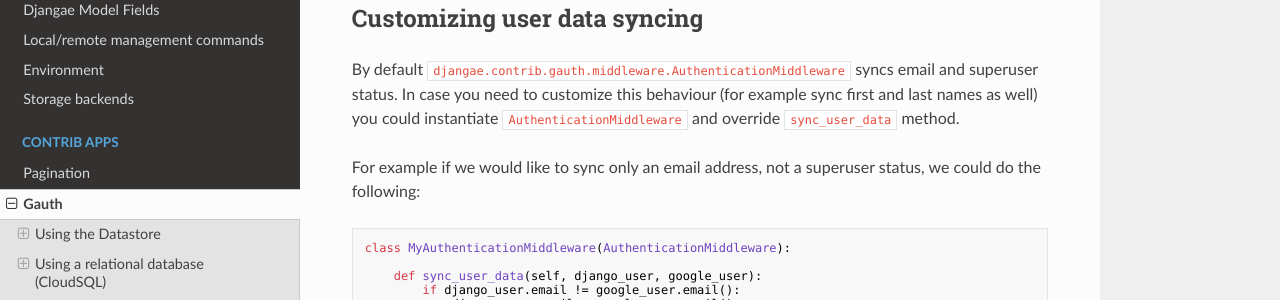
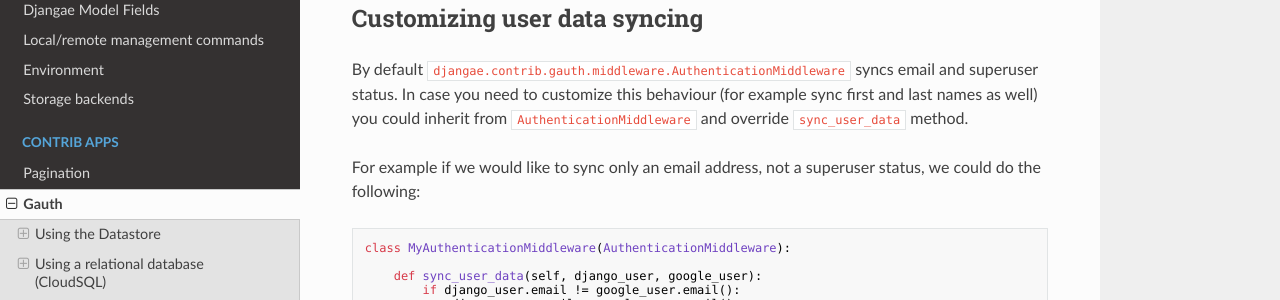
Before and after one commit to wittfabian/djangae, an MkDocs documentation site: the page built from docs/gauth.md, in a window 1280 px wide and 900 px high, scrolled down 1800 px. Shown: the part 198-498 px from the top of the window. Built offline with MkDocs 1.6.1, drawn with Linux system fonts in a browser that asks for light colours; nearby versions of some CDN libraries; old or Windows-style settings are respelled for this version of MkDocs.

Commit message:
Fix docs: "inherit" instead of "instantiate".

```diff
--- a/docs/gauth.md
+++ b/docs/gauth.md
@@ -67,7 +67,7 @@
 
 ## Customizing user data syncing
 
-By default `djangae.contrib.gauth.middleware.AuthenticationMiddleware` syncs email and superuser status. In case you need to customize this behaviour (for example sync first and last names as well) you could instantiate `AuthenticationMiddleware` and override `sync_user_data` method.
+By default `djangae.contrib.gauth.middleware.AuthenticationMiddleware` syncs email and superuser status. In case you need to customize this behaviour (for example sync first and last names as well) you could inherit from `AuthenticationMiddleware` and override `sync_user_data` method.
 
 For example if we would like to sync only an email address, not a superuser status, we could do the following:
 
```
